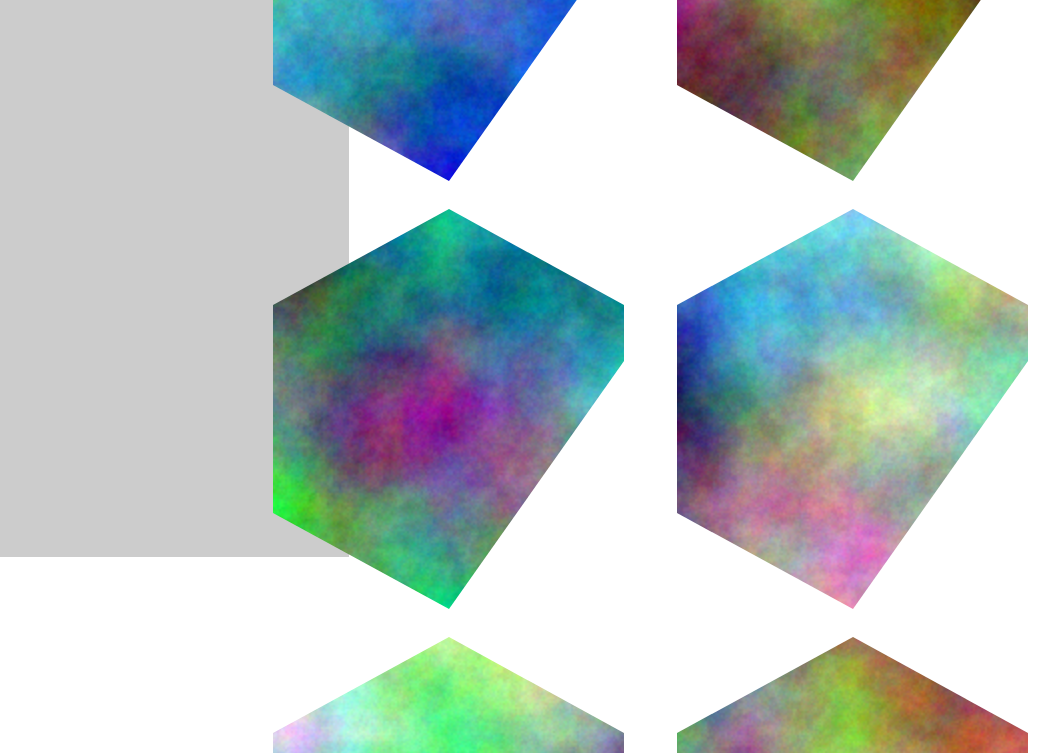
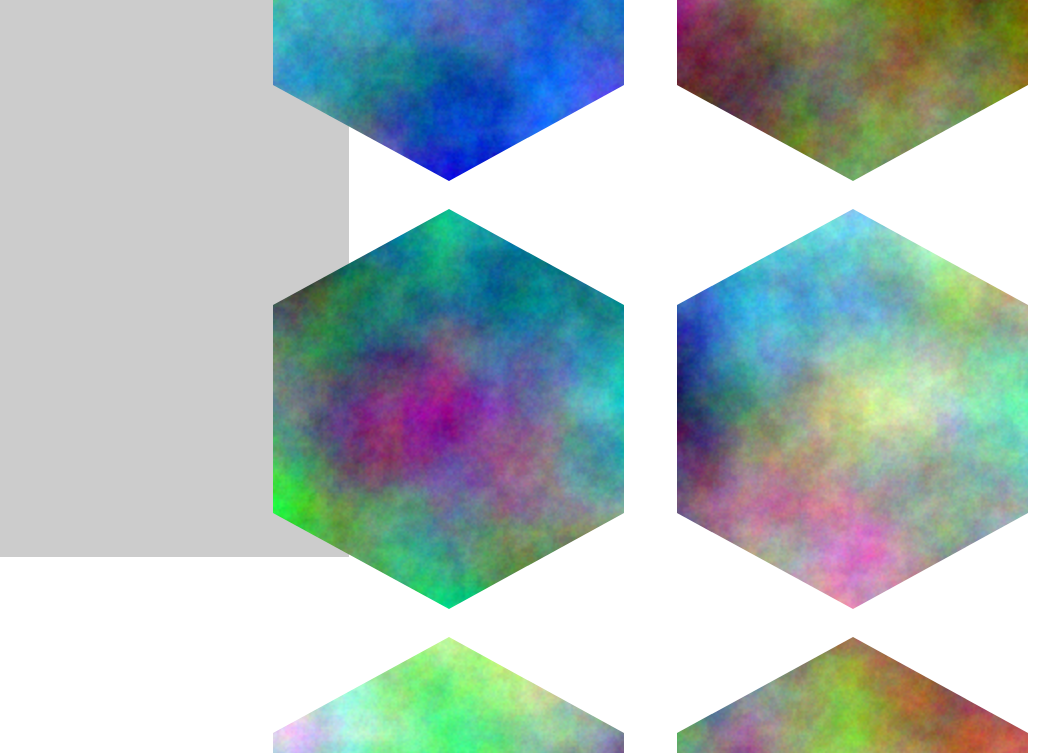
Before and after one commit to bcooley33/tenayacooley, a plain HTML site: page index.html in a window 1280 px wide. Shown: the part 243-996 px from the top of the page, without its empty margins (51-1110 px from the left). Drawn offline with Linux system fonts and the light colour scheme.

Commit message:
Update style.css

```diff
--- a/style.css
+++ b/style.css
@@ -32,9 +32,9 @@ header h1 {
 #hexagons img {
 	width: 400px;
 	height: 400px;
-	clip-path: polygon(200px 0px, 24px 96px, 24px 304px, 200px 400px, 375px 152px, 375px 96px);
-	-webkit-clip-path: polygon(200px 0px, 24px 96px, 24px 304px, 200px 400px, 375px 152px, 375px 96px);
-	-moz-clip-path: polygon(200px 0px, 24px 96px, 24px 304px, 200px 400px, 375px 152px, 375px 96px);
+	clip-path: polygon(200px 0px, 24px 96px, 24px 304px, 200px 400px, 375px 304px, 375px 96px);
+	-webkit-clip-path: polygon(200px 0px, 24px 96px, 24px 304px, 200px 400px, 375px 304px, 375px 96px);
+	-moz-clip-path: polygon(200px 0px, 24px 96px, 24px 304px, 200px 400px, 375px 304px, 375px 96px);
 	margin-top: 24px;
 	position: relative;
 }
```
